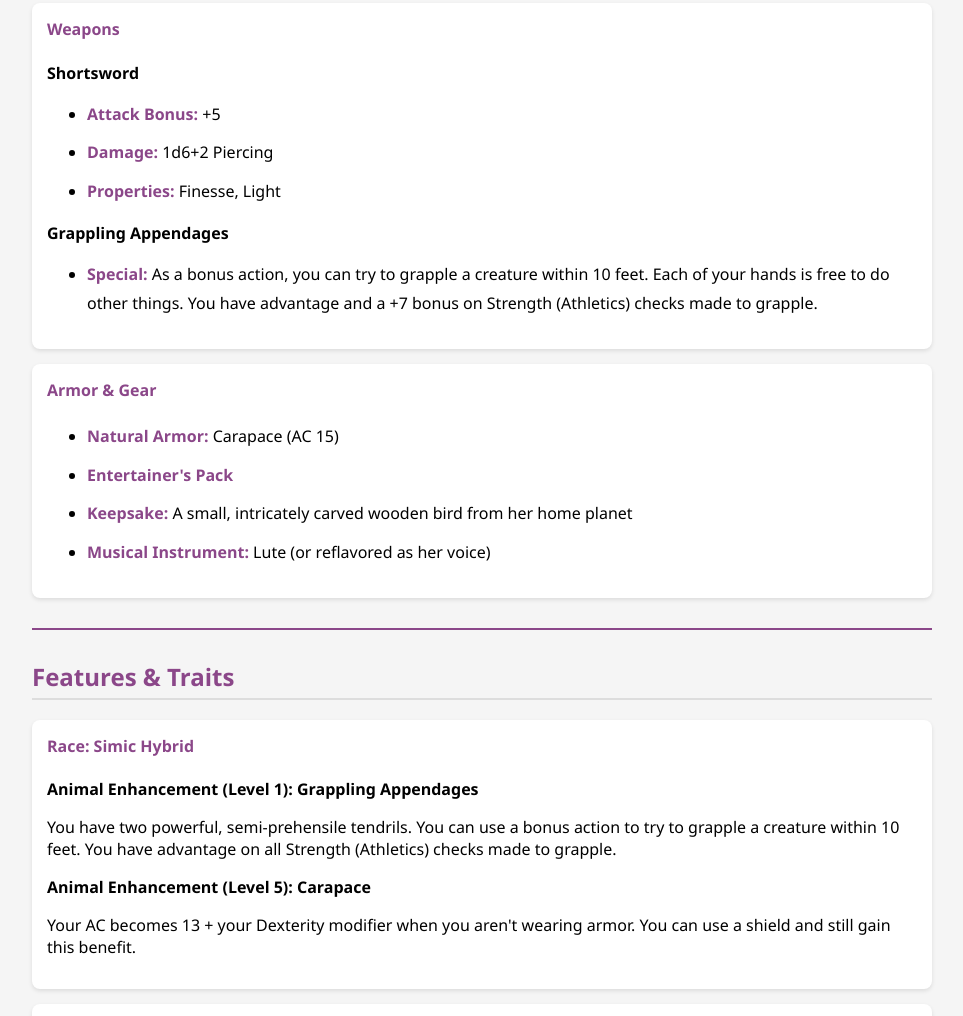
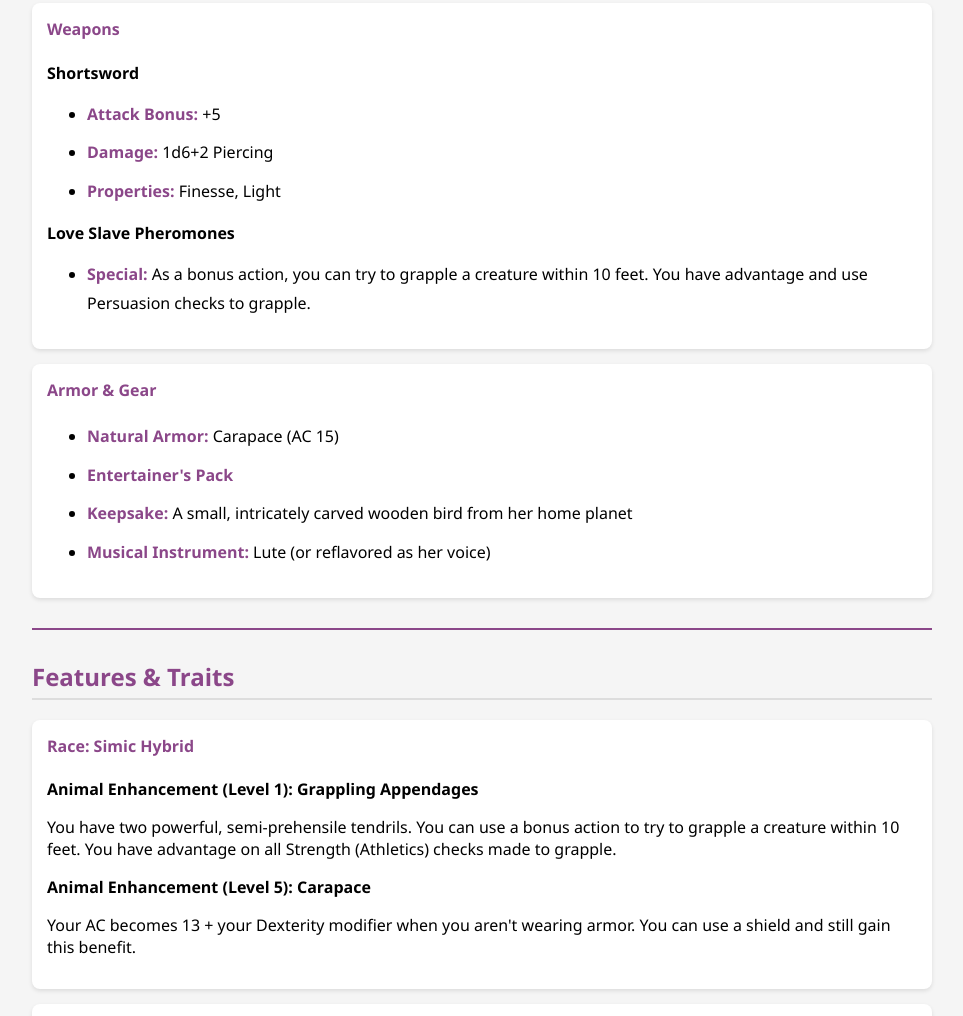
Before and after one commit to NaleenT/Lexx, a plain HTML site: page Zev5.html in a window 1280 px wide. Shown: the part 1730-2746 px from the top of the page, without its empty margins (158-1121 px from the left). Drawn offline with Linux system fonts and the light colour scheme.

Commit message:
Add files via upload

```diff
--- a/Zev5.html
+++ b/Zev5.html
@@ -315,9 +315,9 @@
             <li><strong>Properties:</strong> Finesse, Light</li>
         </ul>
 
-        <p><strong>Grappling Appendages</strong></p>
+        <p><strong>Love Slave Pheromones</strong></p>
         <ul>
-            <li><strong>Special:</strong> As a bonus action, you can try to grapple a creature within 10 feet. Each of your hands is free to do other things. You have advantage and a +7 bonus on Strength (Athletics) checks made to grapple.</li>
+            <li><strong>Special:</strong> As a bonus action, you can try to grapple a creature within 10 feet. You have advantage and use Persuasion checks to grapple.</li>
         </ul>
     </div>
 
```
Also changed, not shown: Zev2.html (+2 -2 lines), Zev3.html (+2 -2 lines).
